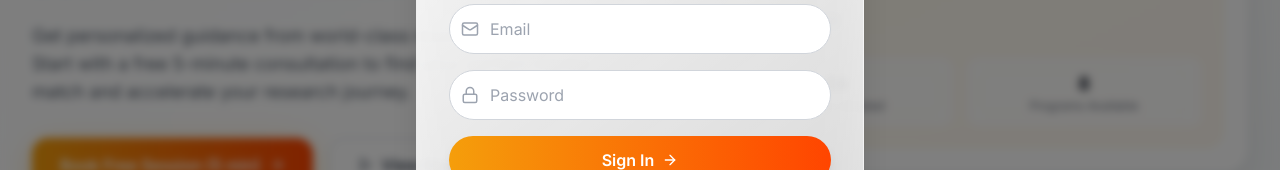
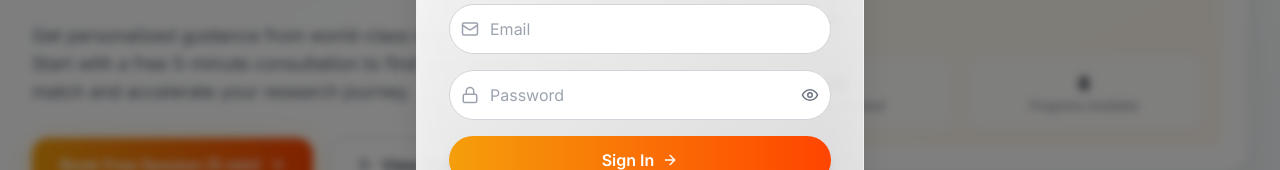
Before and after one commit to pratyush07-hub/learnlab, a Next.js app: page / in a window 1280 px wide. Both pictures are taken after a click on the button "Sign In". Shown: the part 328-498 px from the top of the page. Built offline with nearby package versions, Linux system fonts and the light colour scheme.

Commit message:
showPassword function added

```diff
--- a/src/components/AuthModal.tsx
+++ b/src/components/AuthModal.tsx
@@ -4,6 +4,7 @@
 import { motion } from 'framer-motion'
 import { Mail, Lock, User, ArrowRight } from 'lucide-react'
 import { AuthService, SignUpData } from '@/services/auth'
+import { Eye, EyeOff } from "lucide-react";
 
 interface AuthModalProps {
   isOpen: boolean
@@ -16,6 +17,7 @@
 export default function AuthModal({ isOpen, onClose, mode, setMode, onLogin }: AuthModalProps) {
   const [email, setEmail] = useState('')
   const [password, setPassword] = useState('')
+    const [showPassword, setShowPassword] = useState(false);
   const [fullName, setFullName] = useState('')
   const [userType, setUserType] = useState<'student' | 'mentor'>('student')
   const [subjects, setSubjects] = useState<string[]>([])
@@ -171,16 +173,23 @@
             />
           </div>
 
-          <div className="relative">
+          <div className="relative w-full">
       <Lock className="absolute left-3 top-1/2 transform -translate-y-1/2 text-gray-400" size={18} />
       <input
-              type="password"
+        type={showPassword ? "text" : "password"}
         value={password}
         onChange={(e) => setPassword(e.target.value)}
         placeholder="Password"
-              className="w-full pl-10 pr-4 py-2.5 sm:py-3 text-sm sm:text-base border border-gray-300 rounded-full focus:outline-none focus:ring-2 focus:ring-amber-500 focus:border-transparent"
+        className="w-full pl-10 pr-10 py-2.5 sm:py-3 text-sm sm:text-base border border-gray-300 rounded-full focus:outline-none focus:ring-2 focus:ring-amber-500 focus:border-transparent"
         required
       />
+      <button
+        type="button"
+        onClick={() => setShowPassword(!showPassword)}
+        className="absolute right-3 top-1/2 transform -translate-y-1/2 text-gray-500"
+      >
+        {showPassword ? <EyeOff size={18} /> : <Eye size={18} />}
+      </button>
     </div>
 
           {error && (
```
Lines whose indentation alone changed are shown as unchanged.
